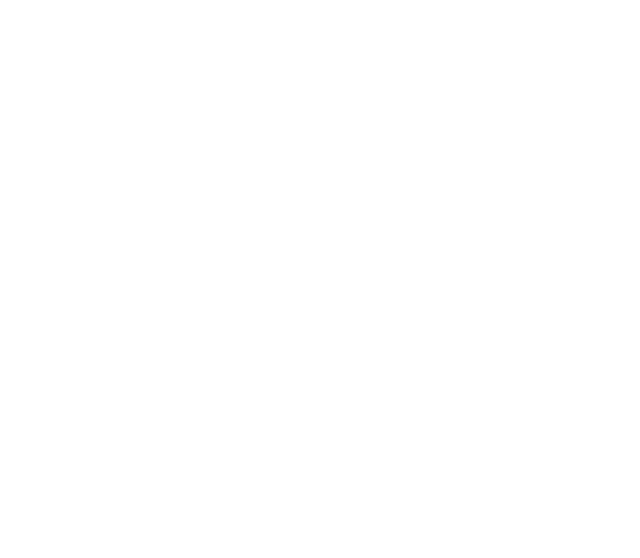
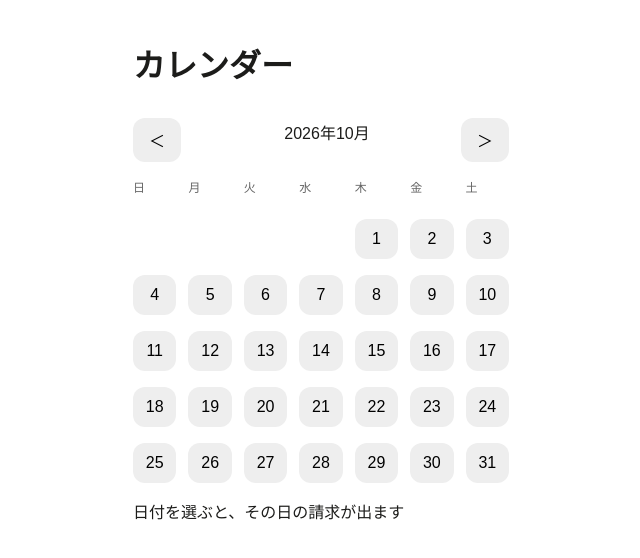
Before and after one commit to okamepanick/subscription-frontend, a React (Vite) app: page /calendar in a window 1280 px wide. Before the commit this address had no page. Shown: the top 558 px of the page, without its empty margins (313-953 px from the left). Built offline with nearby package versions, Linux system fonts and the light colour scheme.

Commit message:
カレンダーに請求日表示と月の切り替えを追加

```diff
--- a/src/App.css
+++ b/src/App.css
@@ -64,3 +64,37 @@ button {
   background: #eee;
   cursor: pointer;
 }
+
+
+
+
+/* カレンダー*/
+.calendar-weekdays,
+.calendar-grid {
+  display: grid;
+  grid-template-columns: repeat(7, 1fr);
+}
+
+.calendar-weekdays {
+  margin: 16px 0 8px;
+  font-size: 12px;
+  color: #666;
+}
+
+.calendar-cell {
+  min-height: 40px;
+  padding: 8px 0;
+}
+
+
+.calendar-cell.has-billing {
+  font-weight: bold;
+  color: #0d6b56;
+}
+
+.calendar-toolbar {
+  display: flex;
+  align-items: center;
+  justify-content: space-between;
+  margin-bottom: 8px;
+}
--- a/src/App.tsx
+++ b/src/App.tsx
@@ -7,6 +7,7 @@ import { SubscriptionDetail } from "./pages/SubscriptionDetail";
 import { SubscriptionNew } from "./pages/SubscriptionNew";
 import type { Subscription } from "./types";
 import { SubscriptionEdit } from "./pages/SubscriptionEdit";
+import { Calendar } from "./pages/Calendar";
 
 function App() {
   const [subscriptions, setSubscriptions] = useState(dummySubscriptions);
@@ -47,6 +48,10 @@ function App() {
     <BrowserRouter>
       <Routes>
         <Route path="/" element={<Home subscriptions={subscriptions} />} />
+        <Route
+          path="/calendar"
+          element={<Calendar subscriptions={subscriptions} />}
+        />
 
         <Route path="/subscriptions/new" element={<SubscriptionNew onAdd={addSubscription} />} />
 
@@ -60,6 +65,7 @@ function App() {
             />
           }
         />
+
       </Routes>
     </BrowserRouter>
   )
--- /dev/null
+++ b/src/pages/Calendar.tsx
@@ -0,0 +1,105 @@
+import { useState } from "react";
+import type { Subscription } from "../types";
+import { SubscriptionCard } from "../components/SubscriptionCard";
+
+type Props = {
+  subscriptions: Subscription[];
+};
+
+const WEEKDAYS = ["日", "月", "火", "水", "木", "金", "土"];
+
+export const Calendar = ({ subscriptions }: Props) => {
+  const today = new Date();
+  const [year, setYear] = useState(today.getFullYear());
+  const [monthIndex, setMonthIndex] = useState(today.getMonth());
+  const [selectedDate, setSelectedDate] = useState("");
+
+  const firstDay = new Date(year, monthIndex, 1).getDay();
+  const daysInMonth = new Date(year, monthIndex + 1, 0).getDate();
+
+  const cells: Array<number | null> = [];
+  for (let i = 0; i < firstDay; i += 1) {
+    cells.push(null);
+  }
+  for (let day = 1; day <= daysInMonth; day += 1) {
+    cells.push(day);
+  }
+
+  const selectedBillings = subscriptions.filter(
+    (item) => item.nextBillingDate === selectedDate
+  );
+
+  const shiftMonth = (offset: number) => {
+    const next = new Date(year, monthIndex + offset, 1);
+    setYear(next.getFullYear());
+    setMonthIndex(next.getMonth());
+    setSelectedDate("");
+  };
+
+  return (
+    <div className="page">
+      <h1>カレンダー</h1>
+      <div className="calendar-toolbar">
+        <button type="button" onClick={() => shiftMonth(-1)}>
+          ＜
+        </button>
+        <p>
+          {year}年{monthIndex + 1}月
+        </p>
+        <button type="button" onClick={() => shiftMonth(1)}>
+          ＞
+        </button>
+      </div>
+      <div className="calendar-weekdays">
+        {WEEKDAYS.map((label) => (
+          <span key={label}>{label}</span>
+        ))}
+      </div>
+      <div className="calendar-grid">
+        {cells.map((day, index) => {
+          if (day === null) {
+            return <span key={index} className="calendar-cell" />;
+          }
+
+          const month = String(monthIndex + 1).padStart(2, "0");
+          const date = String(day).padStart(2, "0");
+          const iso = `${year}-${month}-${date}`;
+          const hasBilling = subscriptions.some(
+            (item) => item.nextBillingDate === iso
+          );
+
+          return (
+            <button
+              key={index}
+              type="button"
+              className={
+                hasBilling ? "calendar-cell has-billing" : "calendar-cell"
+              }
+              onClick={() => setSelectedDate(iso)}
+            >
+              {day}
+            </button>
+          );
+        })}
+      </div>
+
+      {selectedDate ? (
+        <div>
+          <h2>{selectedDate} の請求</h2>
+          {selectedBillings.length === 0 ? (
+            <p>この日の請求はありません</p>
+          ) : (
+            selectedBillings.map((subscription) => (
+              <SubscriptionCard
+                key={subscription.id}
+                subscription={subscription}
+              />
+            ))
+          )}
+        </div>
+      ) : (
+        <p>日付を選ぶと、その日の請求が出ます</p>
+      )}
+    </div>
+  );
+};
--- a/src/pages/Home.tsx
+++ b/src/pages/Home.tsx
@@ -13,6 +13,8 @@ export const Home = ({subscriptions}: Props) => {
       <h1>SubCheck</h1>
       <Summary subscriptions={subscriptions} />
       <Link to="/subscriptions/new">追加</Link>
+      <Link to="/subscriptions/new">追加</Link>
+      <Link to="/calendar">カレンダー</Link>
       {subscriptions.map((subscription) => (
         <SubscriptionCard
           key={subscription.id}
```
